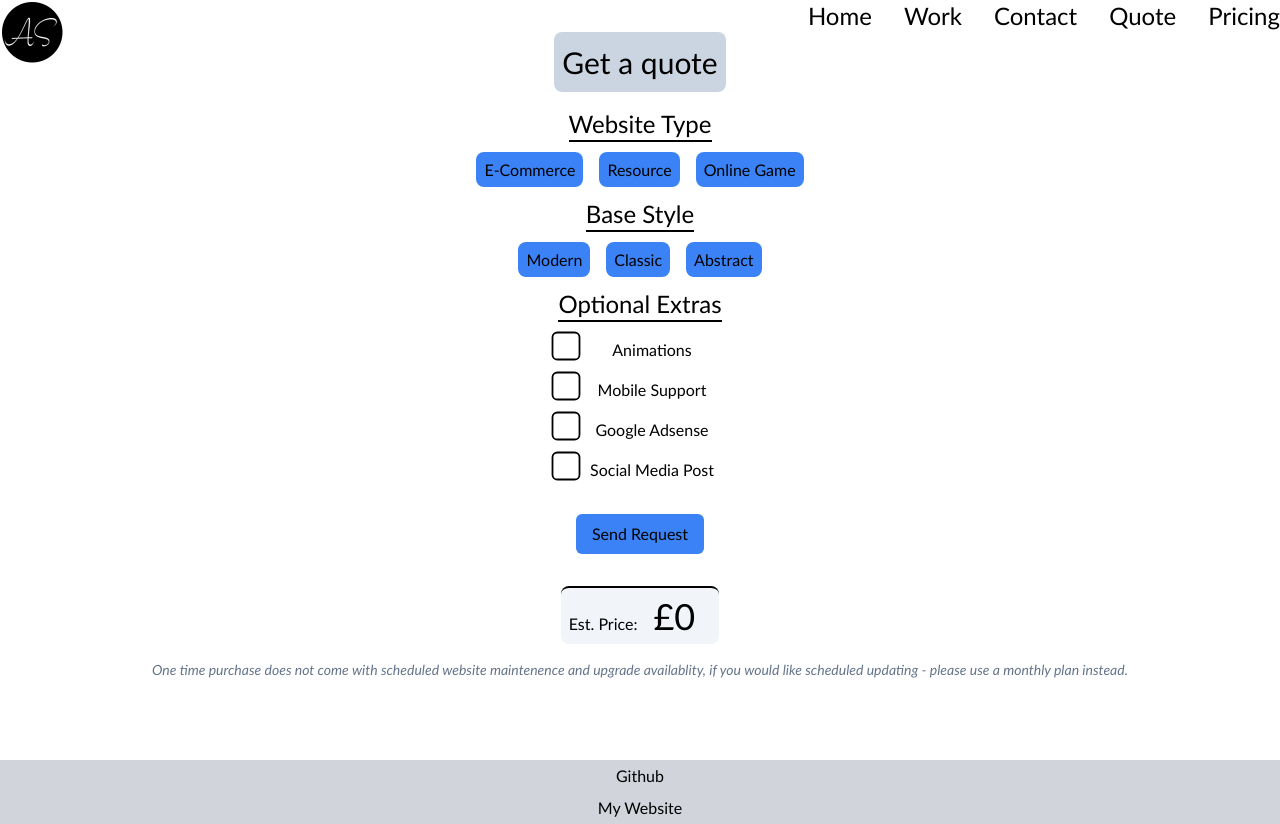
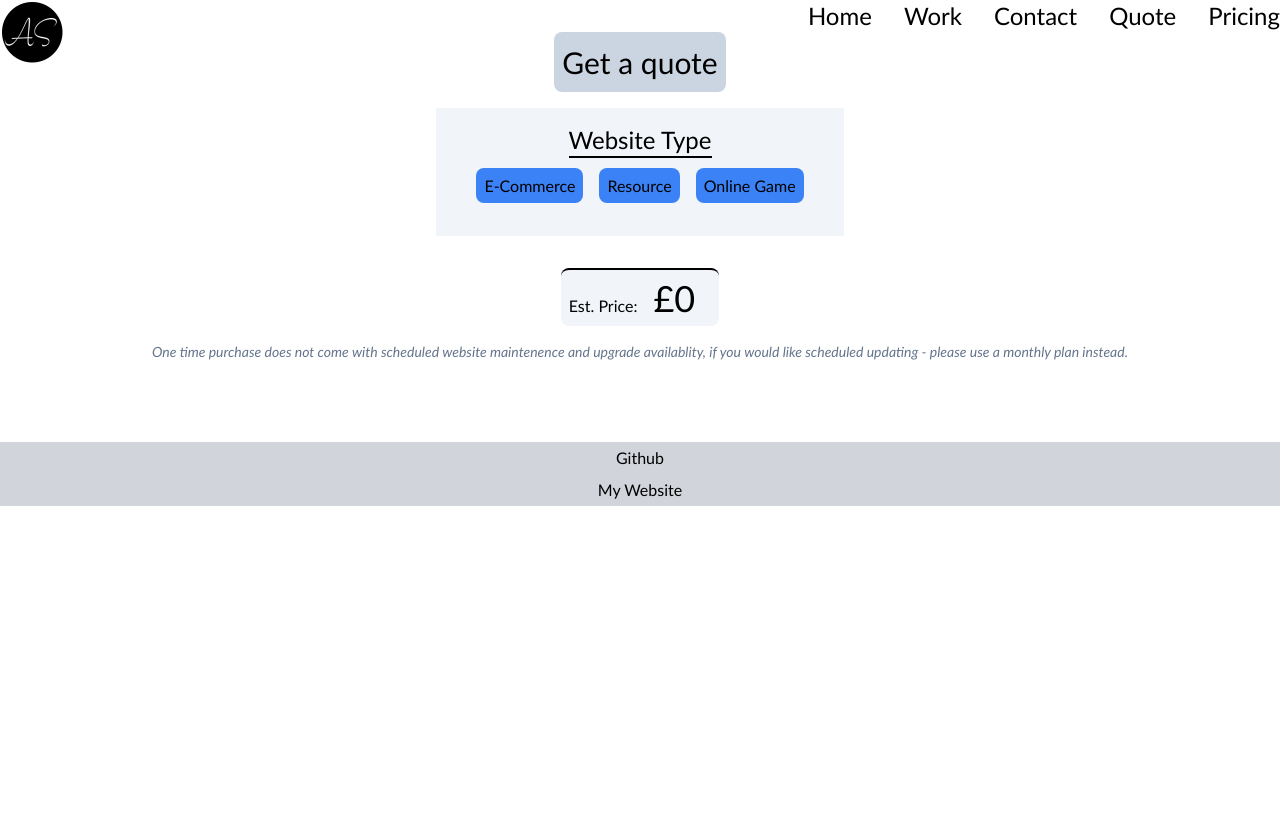
Before and after one commit to AroonSalotra/freelance-website, a Next.js app: page /quote in a window 1280 px wide. After the commit the page ends 800 px from the top, so only its background shows below. Built offline with nearby package versions, Linux system fonts and the light colour scheme.

Commit message:
add animation to form height

```diff
--- a/pages/quote.tsx
+++ b/pages/quote.tsx
@@ -9,10 +9,17 @@ const Quote = () => {
     const [stylePrice, setStylePrice] = useState<number>(0)
     const [showModal, setShowModal] = useState<boolean>(false)
     const [isSubmitted, setIsSubmitted] = useState<boolean>(false)
+    const [formLevel, setFormLevel] = useState<string | undefined>("form-level-1")
 
-    // useEffect(() => {
-    //     setTotal(current => current + sitePrice)
-    // }, [sitePrice])
+    useEffect(() => {
+
+        if (stylePrice > 0) {
+            setFormLevel("form-level-3")
+        } else if (sitePrice > 0) {
+            setFormLevel("form-level-2")
+        }
+
+    }, [sitePrice, stylePrice])
 
 
     const handleChange = (
@@ -50,7 +57,8 @@ const Quote = () => {
                 :
                 <>
                     <h1 className="text-3xl py-3 mb-4 px-2 bg-slate-300 w-fit mx-auto rounded-lg">Get a quote</h1>
-                    <form className="flex flex-col gap-4"
+
+                    <form className={`flex flex-col gap-12 overflow-hidden w-screen mx-auto sm:w-fit sm:py-4 sm:px-8 bg-slate-100 transition-[height] ${formLevel}`}
                         action="" onSubmit={handleSubmit}>
 
                         <fieldset className="flex flex-col gap-4 sm:block">
@@ -62,7 +70,7 @@ const Quote = () => {
                                 name="type"
                                 id="commerce"
                                 value={40}
-                                onChange={(e) => handleChange(e, setStylePrice)} />
+                                onChange={(e) => handleChange(e, setSitePrice)} />
 
                             <label className="bg-blue-500 p-2 mx-2 rounded-lg hover:bg-blue-400"
                                 htmlFor="commerce">E-Commerce</label>
@@ -72,7 +80,7 @@ const Quote = () => {
                                 name="type"
                                 id="resource"
                                 value={20}
-                                onChange={(e) => handleChange(e, setStylePrice)} />
+                                onChange={(e) => handleChange(e, setSitePrice)} />
 
 
                             <label className="bg-blue-500 p-2 mx-2 rounded-lg hover:bg-blue-400"
@@ -83,7 +91,7 @@ const Quote = () => {
                                 name="type"
                                 id="game"
                                 value={30}
-                                onChange={(e) => handleChange(e, setStylePrice)} />
+                                onChange={(e) => handleChange(e, setSitePrice)} />
 
 
                             <label className="bg-blue-500 p-2 mx-2 rounded-lg hover:bg-blue-400"
@@ -101,7 +109,7 @@ const Quote = () => {
                                 name="style"
                                 id="modern"
                                 value={15}
-                                onChange={(e) => handleChange(e, setSitePrice)} />
+                                onChange={(e) => handleChange(e, setStylePrice)} />
 
                             <label className="bg-blue-500 p-2 mx-2 rounded-lg hover:bg-blue-400"
                                 htmlFor="modern">Modern</label>
@@ -111,7 +119,7 @@ const Quote = () => {
                                 name="style"
                                 id="classic"
                                 value={10}
-                                onChange={(e) => handleChange(e, setSitePrice)} />
+                                onChange={(e) => handleChange(e, setStylePrice)} />
 
                             <label className="bg-blue-500 p-2 mx-2 rounded-lg hover:bg-blue-400"
                                 htmlFor="classic">Classic</label>
@@ -121,7 +129,7 @@ const Quote = () => {
                                 name="style"
                                 id="abstract"
                                 value={10}
-                                onChange={(e) => handleChange(e, setSitePrice)} />
+                                onChange={(e) => handleChange(e, setStylePrice)} />
 
                             <label className="bg-blue-500 p-2 mx-2 rounded-lg hover:bg-blue-400"
                                 htmlFor="abstract">Abstract</label>
--- a/styles/globals.css
+++ b/styles/globals.css
@@ -97,7 +97,6 @@ input[type=checkbox]::before {
   height: 1em;
   transform: scale(0);
   transition: all 200ms ease-in;
-
 }
 
 input[type=checkbox]:checked::before {
@@ -131,12 +130,24 @@ input[type=checkbox] {
   gap: 0.5em;
 }
 
-.checkbox:hover  input {
+.checkbox:hover input {
   @apply bg-slate-200
 }
 
 .table-mobile {
   @apply flex justify-start w-full overflow-auto
+}
+
+.form-level-1 {
+  @apply h-56 sm:h-32
+}
+
+.form-level-2 {
+  @apply h-[30rem] sm:h-64
+}
+
+.form-level-3 {
+  @apply h-[52rem] sm:h-[36rem]
 }
 
 table {}
```
